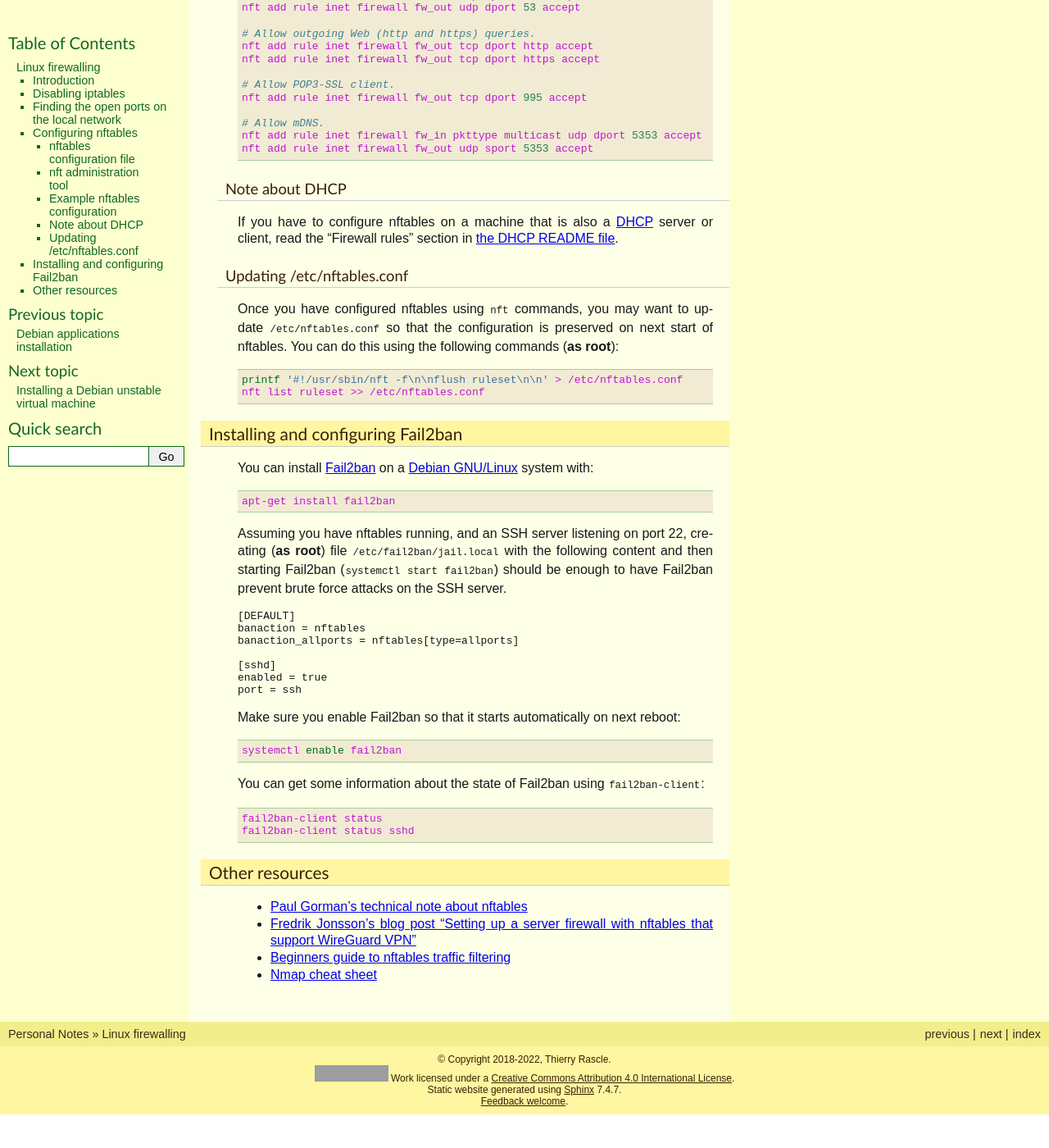
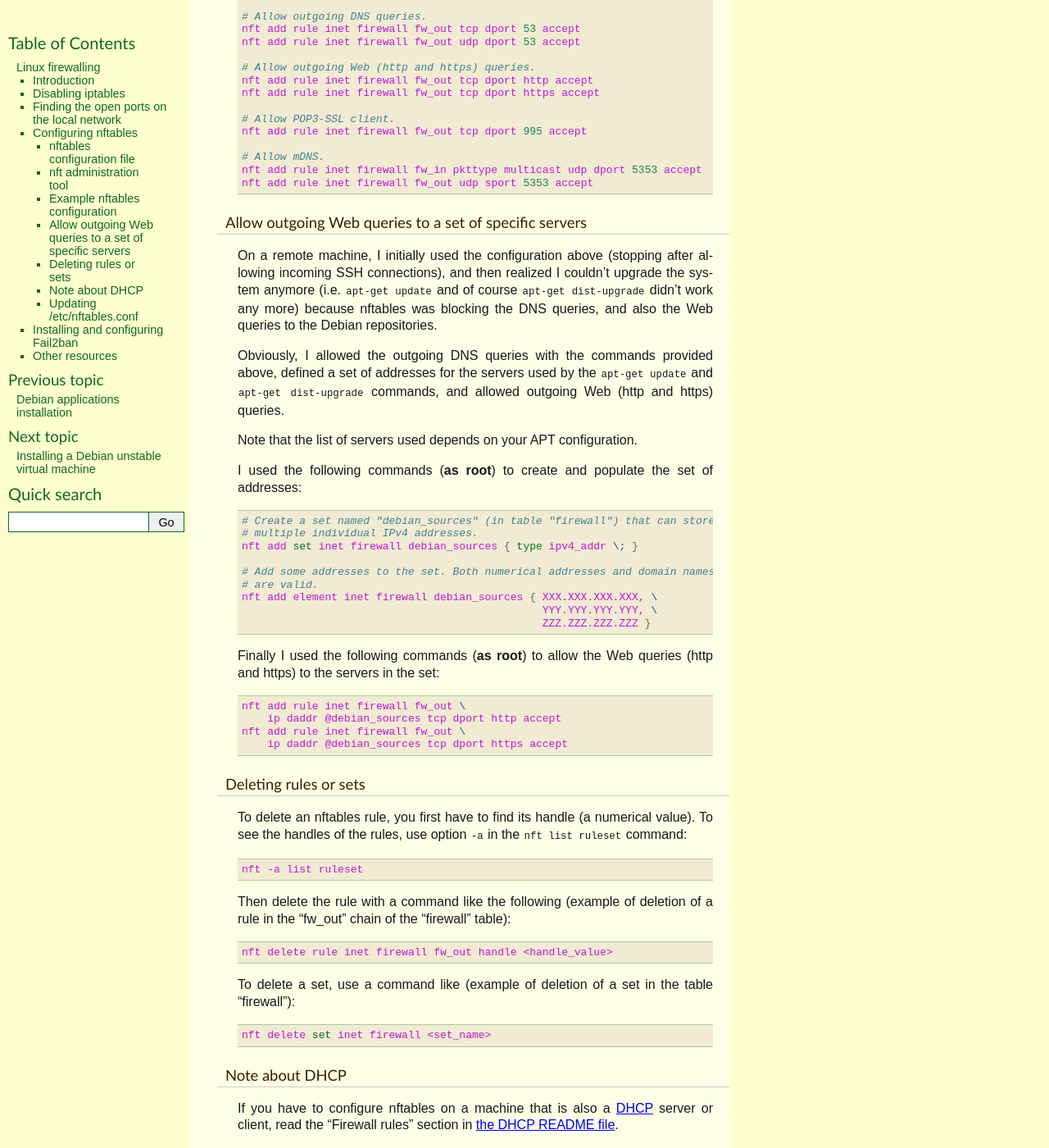
Before and after one commit to thierr26/thierr26_personal_notes_sphinx_sources, a Sphinx documentation site: the page built from source/linux_firewalling.rst, in a window 1280 px wide and 1400 px high, scrolled down 5768 px. Shown: the whole window at 82% size. Built offline with Sphinx 7.4.7, drawn with Linux system fonts in a browser that asks for light colours; before the commit the page ends 7127 px from its top, so only the background shows below that; some of the changed text lies outside the part shown; grey boxes are pictures that could not be loaded.

Commit message:
Grow Linux firewalling page

```diff
--- a/source/linux_firewalling.rst
+++ b/source/linux_firewalling.rst
@@ -386,6 +386,64 @@ All the ``nft`` commands below have to be run **as root**::
   nft add rule inet firewall fw_out udp sport 5353 accept
 
 
+Allow outgoing Web queries to a set of specific servers
+~~~~~~~~~~~~~~~~~~~~~~~~~~~~~~~~~~~~~~~~~~~~~~~~~~~~~~~
+
+On a remote machine, I initially used the configuration above (stopping after
+allowing incoming SSH connections), and then realized I couldn't upgrade the
+system anymore (i.e. ``apt-get update`` and of course ``apt-get dist-upgrade``
+didn't work any more) because nftables was blocking the DNS queries, and also
+the Web queries to the Debian repositories.
+
+Obviously, I allowed the outgoing DNS queries with the commands provided above,
+defined a set of addresses for the servers used by the ``apt-get update`` and
+``apt-get dist-upgrade`` commands, and allowed outgoing Web (http and https)
+queries.
+
+Note that the list of servers used depends on your APT configuration.
+
+I used the following commands (**as root**) to create and populate the set of
+addresses::
+
+  # Create a set named "debian_sources" (in table "firewall") that can store
+  # multiple individual IPv4 addresses.
+  nft add set inet firewall debian_sources { type ipv4_addr \; }
+
+  # Add some addresses to the set. Both numerical addresses and domain names
+  # are valid.
+  nft add element inet firewall debian_sources { XXX.XXX.XXX.XXX, \
+                                                 YYY.YYY.YYY.YYY, \
+                                                 ZZZ.ZZZ.ZZZ.ZZZ }
+
+Finally I used the following commands (**as root**) to allow the Web queries
+(http and https) to the servers in the set::
+
+  nft add rule inet firewall fw_out \
+      ip daddr @debian_sources tcp dport http accept
+  nft add rule inet firewall fw_out \
+      ip daddr @debian_sources tcp dport https accept
+
+
+Deleting rules or sets
+~~~~~~~~~~~~~~~~~~~~~~
+
+To delete an nftables rule, you first have to find its handle (a numerical
+value). To see the handles of the rules, use option ``-a`` in the ``nft list
+ruleset`` command::
+
+  nft -a list ruleset
+
+Then delete the rule with a command like the following (example of deletion of
+a rule in the "fw_out" chain of the "firewall" table)::
+
+  nft delete rule inet firewall fw_out handle <handle_value>
+
+To delete a set, use a command like (example of deletion of a set in the table
+"firewall")::
+
+  nft delete set inet firewall <set_name>
+
+
 Note about DHCP
 ~~~~~~~~~~~~~~~
 
```
